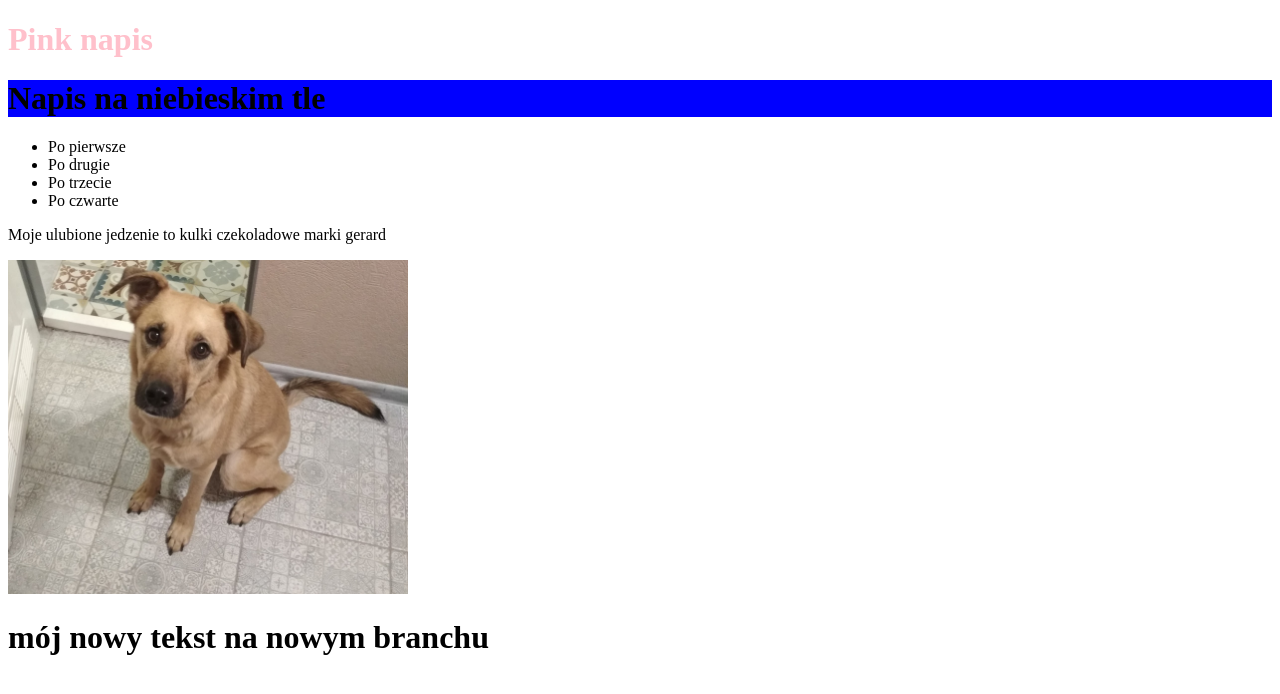
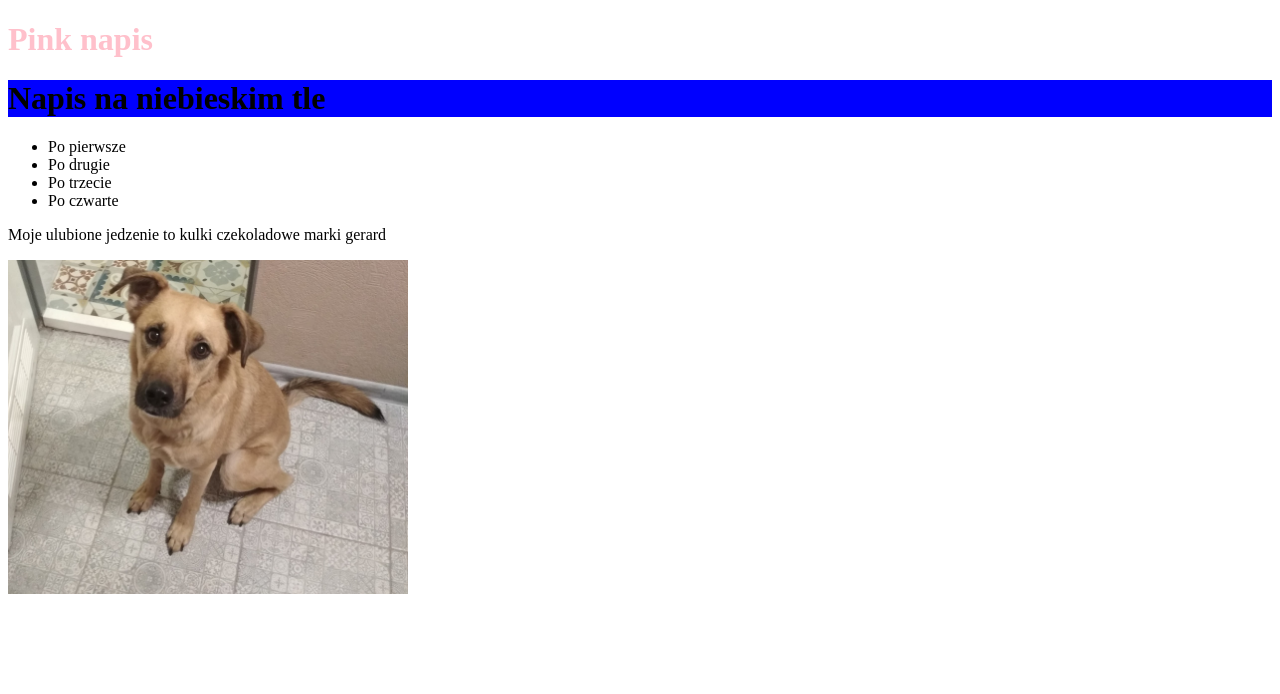
Before and after one commit to masives/moje-pierwsze-repozytorium, a plain HTML site: page index.html in a window 1280 px wide. Drawn offline with Linux system fonts and the light colour scheme.

Commit message:
Revert "add new text"
This reverts commit be8046e3b3e767bb00748920128d2828f7a0b74e.

```diff
--- a/index.html
+++ b/index.html
@@ -28,6 +28,6 @@
     <img style="max-width: 400px" src="./dog.jpg" />
 
     <!-- a tutaj coś dodaj jak chcesz -->
-    <h1>mój nowy tekst na nowym branchu</h1>
+    <h1></h1>
   </body>
 </html>
```
